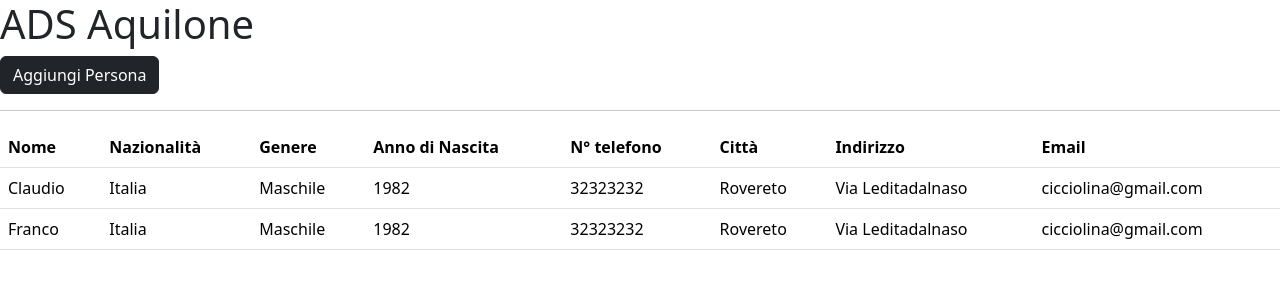
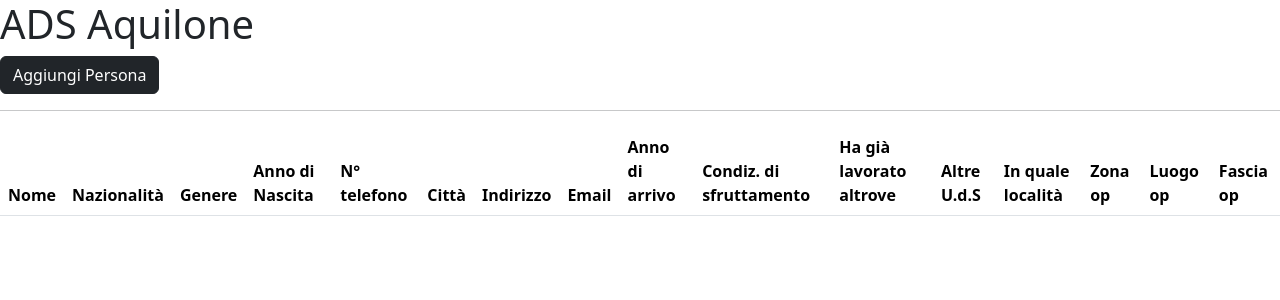
Before and after one commit to Gioele-Cipriani/Gestionale-UDS-Aquilone, an Angular app in the folder gestionale/: page / in a window 1280 px wide. Shown: the top 300 px of the page. Built offline with nearby package versions, Linux system fonts and the light colour scheme.

Commit message:
Aggiunta visualizzazione nella tabella

```diff
--- a/gestionale/src/app/homepage/homepage.component.html
+++ b/gestionale/src/app/homepage/homepage.component.html
@@ -205,28 +205,34 @@
         <th scope="col">Città</th>
         <th scope="col">Indirizzo</th>
         <th scope="col">Email</th>
+        <th scope="col">Anno di arrivo</th>
+        <th scope="col">Condiz. di sfruttamento</th>
+        <th scope="col">Ha già lavorato altrove</th>
+        <th scope="col">Altre U.d.S</th>
+        <th scope="col">In quale località</th>
+        <th scope="col">Zona op</th>
+        <th scope="col">Luogo op</th>
+        <th scope="col">Fascia op</th>
       </tr>
     </thead>
     <tbody>
-      <tr>
-        <td scope="row">Claudio</td>
-        <td>Italia</td>
-        <td>Maschile</td>
-        <td>1982</td>
-        <td>32323232</td>
-        <td>Rovereto</td>
-        <td>Via Leditadalnaso</td>
-        <td>cicciolina@gmail.com</td>
-      </tr>
-      <tr>
-        <td scope="row">Franco</td>
-        <td>Italia</td>
-        <td>Maschile</td>
-        <td>1982</td>
-        <td>32323232</td>
-        <td>Rovereto</td>
-        <td>Via Leditadalnaso</td>
-        <td>cicciolina@gmail.com</td>
+      <tr *ngFor="let persona of profiloList">
+        <td>{{ persona.nome }}</td>
+        <td>{{ persona.nazionalita }}</td>
+        <td>{{ persona.genere }}</td>
+        <td>{{ persona.anno_nascita }}</td>
+        <td>{{ persona.telefono }}</td>
+        <td>{{ persona.citta }}</td>
+        <td>{{ persona.indirizzo }}</td>
+        <td>{{ persona.email }}</td>
+        <td>{{ persona.anno_arrivo }}</td>
+        <td>{{ persona.condizioni_sfr }}</td>
+        <td>{{ persona.lavorato }}</td>
+        <td>{{ persona.altre_uds }}</td>
+        <td>{{ persona.localita }}</td>
+        <td>{{ persona.zona_op }}</td>
+        <td>{{ persona.luogo_op }}</td>
+        <td>{{ persona.fascia_op }}</td>
       </tr>
     </tbody>
   </table>
--- a/gestionale/src/app/homepage/homepage.component.ts
+++ b/gestionale/src/app/homepage/homepage.component.ts
@@ -13,6 +13,7 @@ export class HomepageComponent implements OnInit {
     previous: false,
   };
 
+  profiloList: any[] = [];
   profilo: Profilo = new Profilo();
   fp!: FormGroup;
 
@@ -25,6 +26,7 @@ export class HomepageComponent implements OnInit {
     console.log(this.fp.value);
     this.profilo.update(this.fp.value);
     this.profilo.saveToLocalStorage();
+    this.profiloList.push(this.profilo);
   }
 
   genere: string | undefined;
```
